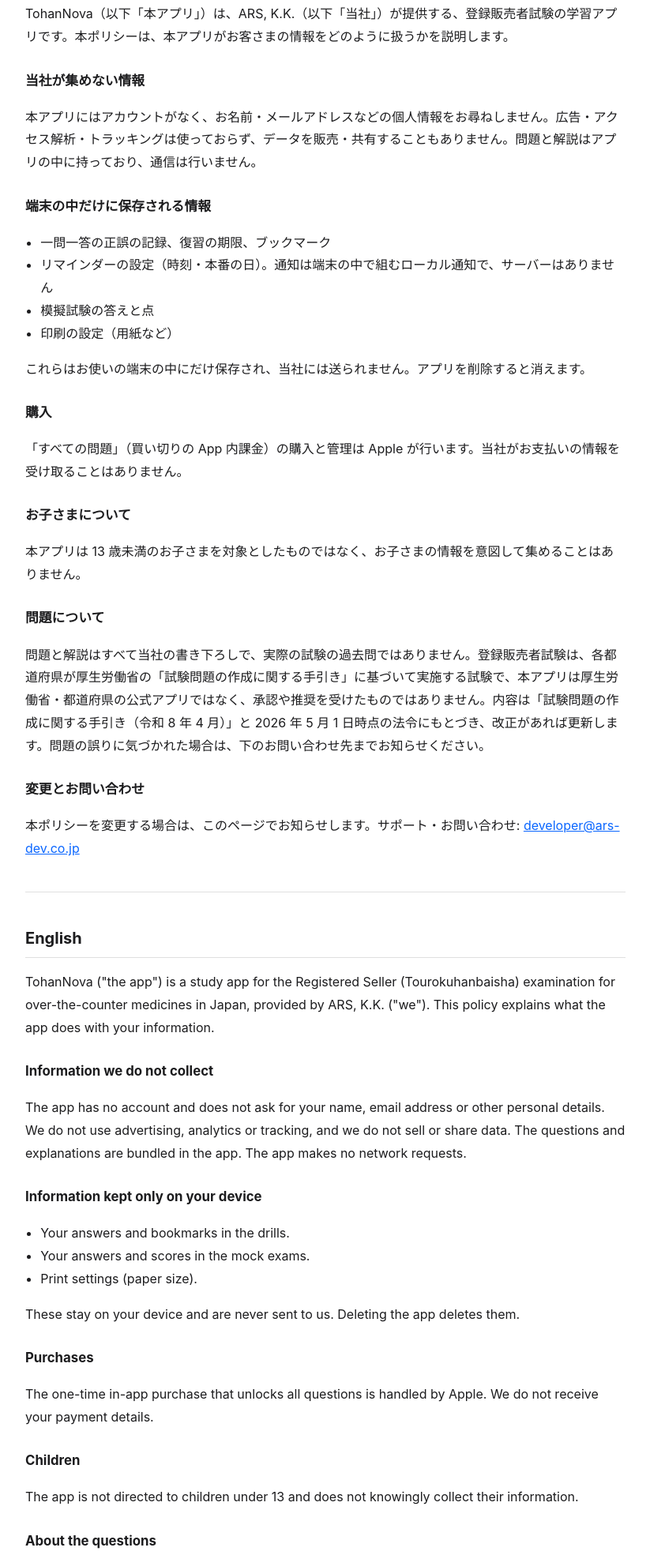
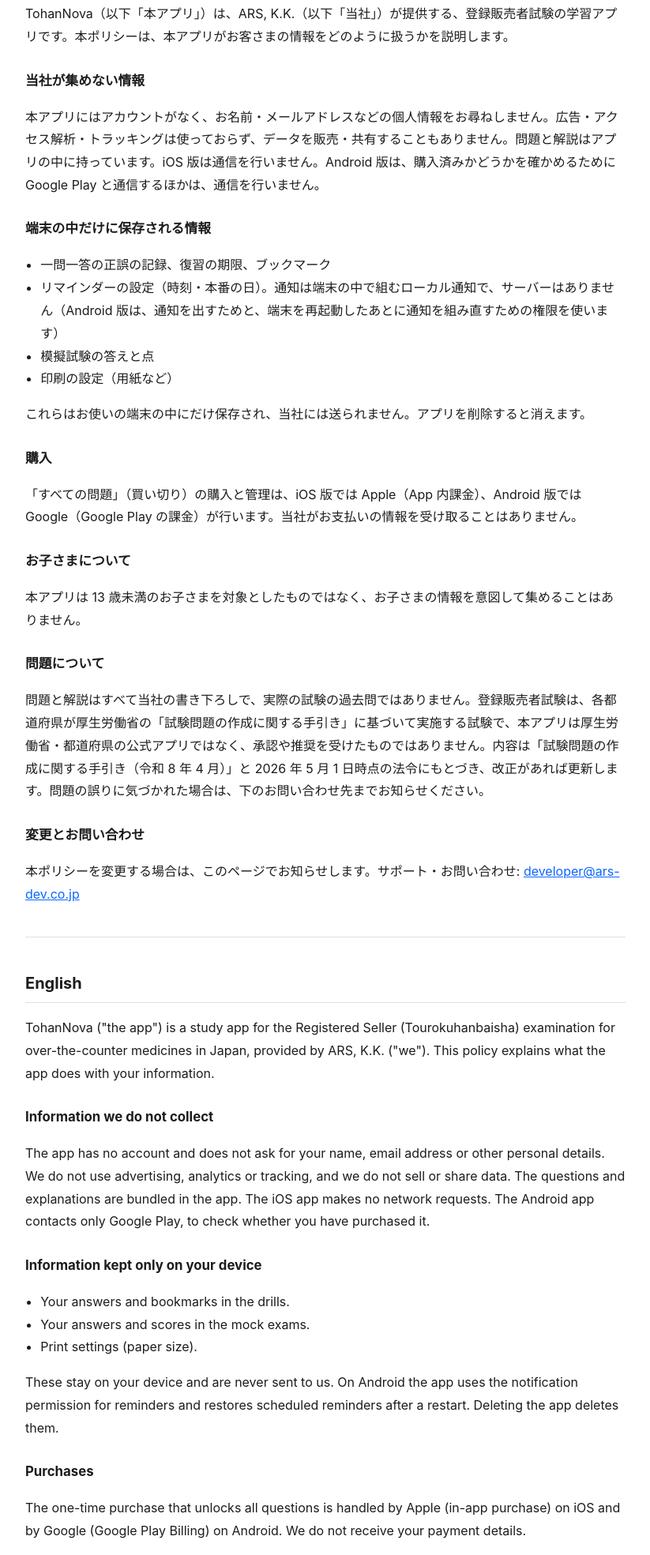
Before and after one commit to ars-sys/tohannova-legal, a plain HTML site: page index.html in a window 1280 px wide. Shown: the part 333-2302 px from the top of the page at 79% size, without its empty margins (228-1051 px from the left). Drawn offline with Linux system fonts and the light colour scheme.

Commit message:
Android 版の記述を足す

```diff
--- a/index.html
+++ b/index.html
@@ -36,17 +36,17 @@
 <h2>日本語</h2>
 <p>TohanNova（以下「本アプリ」）は、ARS, K.K.（以下「当社」）が提供する、登録販売者試験の学習アプリです。本ポリシーは、本アプリがお客さまの情報をどのように扱うかを説明します。</p>
 <h3>当社が集めない情報</h3>
-<p>本アプリにはアカウントがなく、お名前・メールアドレスなどの個人情報をお尋ねしません。広告・アクセス解析・トラッキングは使っておらず、データを販売・共有することもありません。問題と解説はアプリの中に持っており、通信は行いません。</p>
+<p>本アプリにはアカウントがなく、お名前・メールアドレスなどの個人情報をお尋ねしません。広告・アクセス解析・トラッキングは使っておらず、データを販売・共有することもありません。問題と解説はアプリの中に持っています。iOS 版は通信を行いません。Android 版は、購入済みかどうかを確かめるために Google Play と通信するほかは、通信を行いません。</p>
 <h3>端末の中だけに保存される情報</h3>
 <ul>
 <li>一問一答の正誤の記録、復習の期限、ブックマーク</li>
-<li>リマインダーの設定（時刻・本番の日）。通知は端末の中で組むローカル通知で、サーバーはありません</li>
+<li>リマインダーの設定（時刻・本番の日）。通知は端末の中で組むローカル通知で、サーバーはありません（Android 版は、通知を出すためと、端末を再起動したあとに通知を組み直すための権限を使います）</li>
 <li>模擬試験の答えと点</li>
 <li>印刷の設定（用紙など）</li>
 </ul>
 <p>これらはお使いの端末の中にだけ保存され、当社には送られません。アプリを削除すると消えます。</p>
 <h3>購入</h3>
-<p>「すべての問題」（買い切りの App 内課金）の購入と管理は Apple が行います。当社がお支払いの情報を受け取ることはありません。</p>
+<p>「すべての問題」（買い切り）の購入と管理は、iOS 版では Apple（App 内課金）、Android 版では Google（Google Play の課金）が行います。当社がお支払いの情報を受け取ることはありません。</p>
 <h3>お子さまについて</h3>
 <p>本アプリは 13 歳未満のお子さまを対象としたものではなく、お子さまの情報を意図して集めることはありません。</p>
 <h3>問題について</h3>
@@ -61,16 +61,16 @@
 <h2>English</h2>
 <p>TohanNova ("the app") is a study app for the Registered Seller (Tourokuhanbaisha) examination for over-the-counter medicines in Japan, provided by ARS, K.K. ("we"). This policy explains what the app does with your information.</p>
 <h3>Information we do not collect</h3>
-<p>The app has no account and does not ask for your name, email address or other personal details. We do not use advertising, analytics or tracking, and we do not sell or share data. The questions and explanations are bundled in the app. The app makes no network requests.</p>
+<p>The app has no account and does not ask for your name, email address or other personal details. We do not use advertising, analytics or tracking, and we do not sell or share data. The questions and explanations are bundled in the app. The iOS app makes no network requests. The Android app contacts only Google Play, to check whether you have purchased it.</p>
 <h3>Information kept only on your device</h3>
 <ul>
 <li>Your answers and bookmarks in the drills.</li>
 <li>Your answers and scores in the mock exams.</li>
 <li>Print settings (paper size).</li>
 </ul>
-<p>These stay on your device and are never sent to us. Deleting the app deletes them.</p>
+<p>These stay on your device and are never sent to us. On Android the app uses the notification permission for reminders and restores scheduled reminders after a restart. Deleting the app deletes them.</p>
 <h3>Purchases</h3>
-<p>The one-time in-app purchase that unlocks all questions is handled by Apple. We do not receive your payment details.</p>
+<p>The one-time purchase that unlocks all questions is handled by Apple (in-app purchase) on iOS and by Google (Google Play Billing) on Android. We do not receive your payment details.</p>
 <h3>Children</h3>
 <p>The app is not directed to children under 13 and does not knowingly collect their information.</p>
 <h3>About the questions</h3>
```
